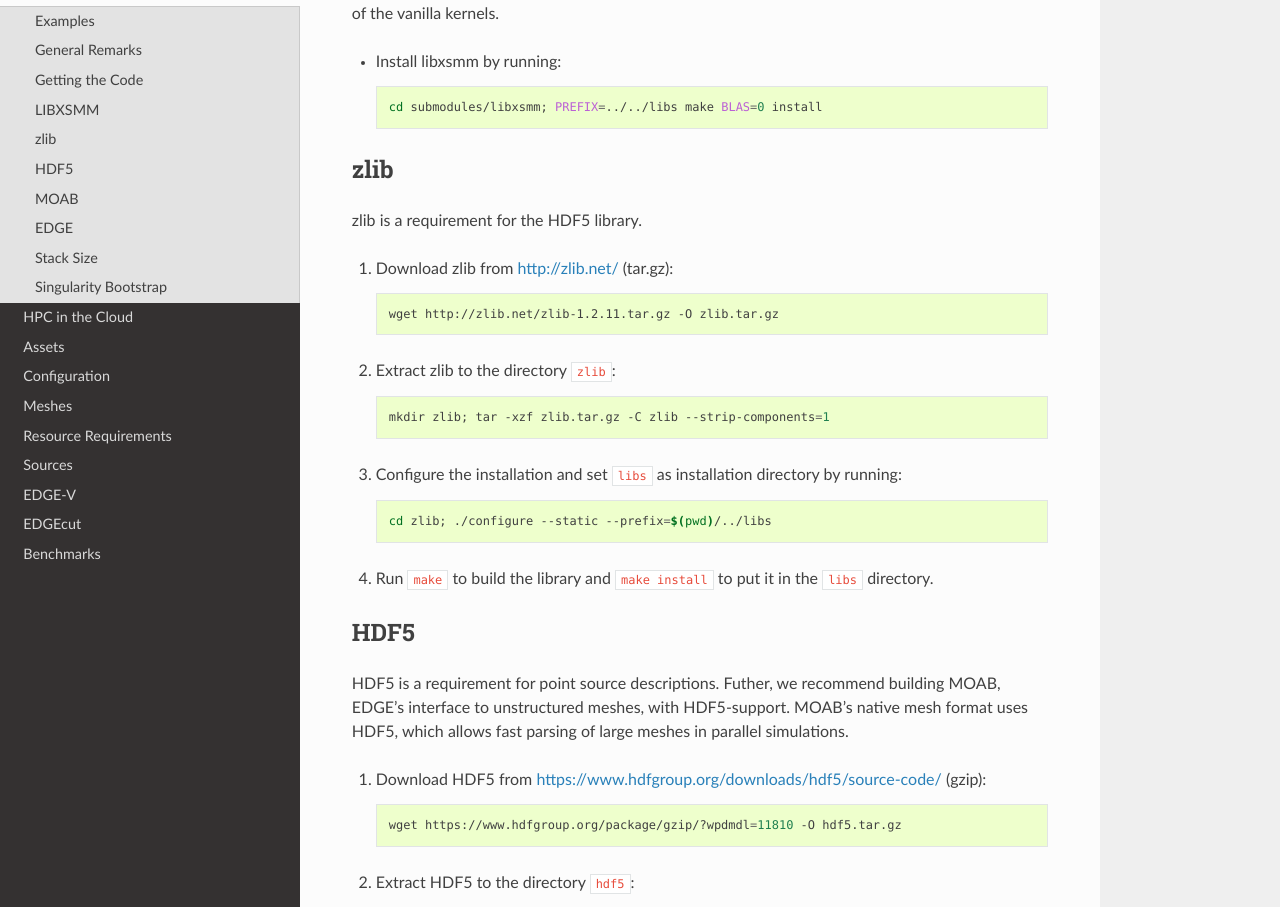
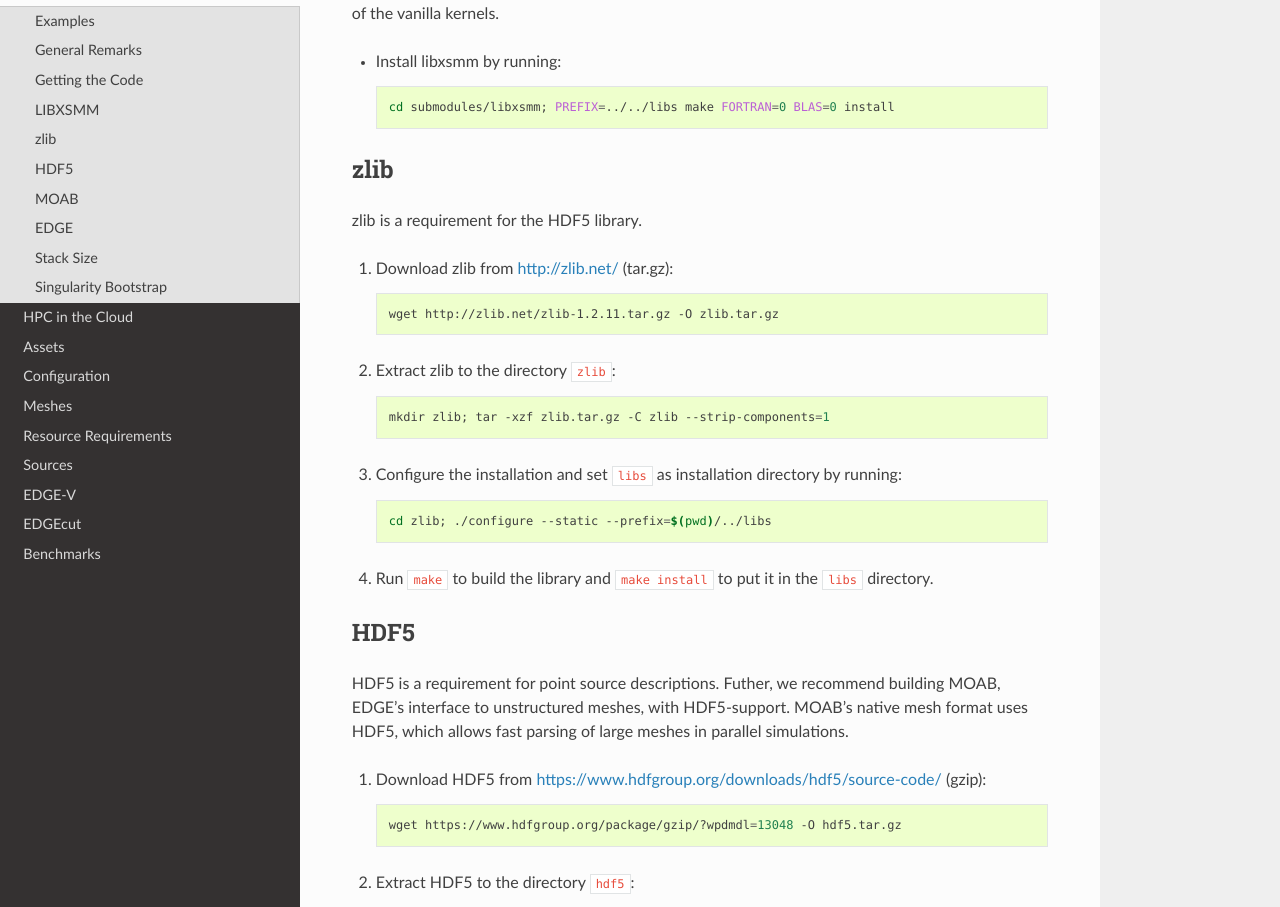
Before and after one commit to dclenz/edge_usr, a Sphinx documentation site: the page built from docs/chapters/install/edge.rst, in a window 1280 px wide and 1400 px high, scrolled down 1462 px. Shown: the part 160-1067 px from the top of the window. Built offline with Sphinx 7.4.7 and the Read the Docs theme 2.0.0, drawn with Linux system fonts in a browser that asks for light colours.

Commit message:
Removed Fortran from LIBXSMM build-documetation. Updated HDF5-version in installation instructions.

```diff
--- a/docs/chapters/install/edge.rst
+++ b/docs/chapters/install/edge.rst
@@ -73,7 +73,7 @@ LIBXSMM is optional, but highly recommended due to severe performance-limitation
 
   .. code-block:: bash
 
-    cd submodules/libxsmm; PREFIX=../../libs make BLAS=0 install
+    cd submodules/libxsmm; PREFIX=../../libs make FORTRAN=0 BLAS=0 install
 
 zlib
 ----
@@ -109,7 +109,7 @@ MOAB's native mesh format uses HDF5, which allows fast parsing of large meshes i
 
    .. code-block:: bash
 
-     wget https://www.hdfgroup.org/package/gzip/?wpdmdl=11810 -O hdf5.tar.gz
+     wget https://www.hdfgroup.org/package/gzip/?wpdmdl=13048 -O hdf5.tar.gz
 
 2. Extract HDF5 to the directory ``hdf5``:
 
```
